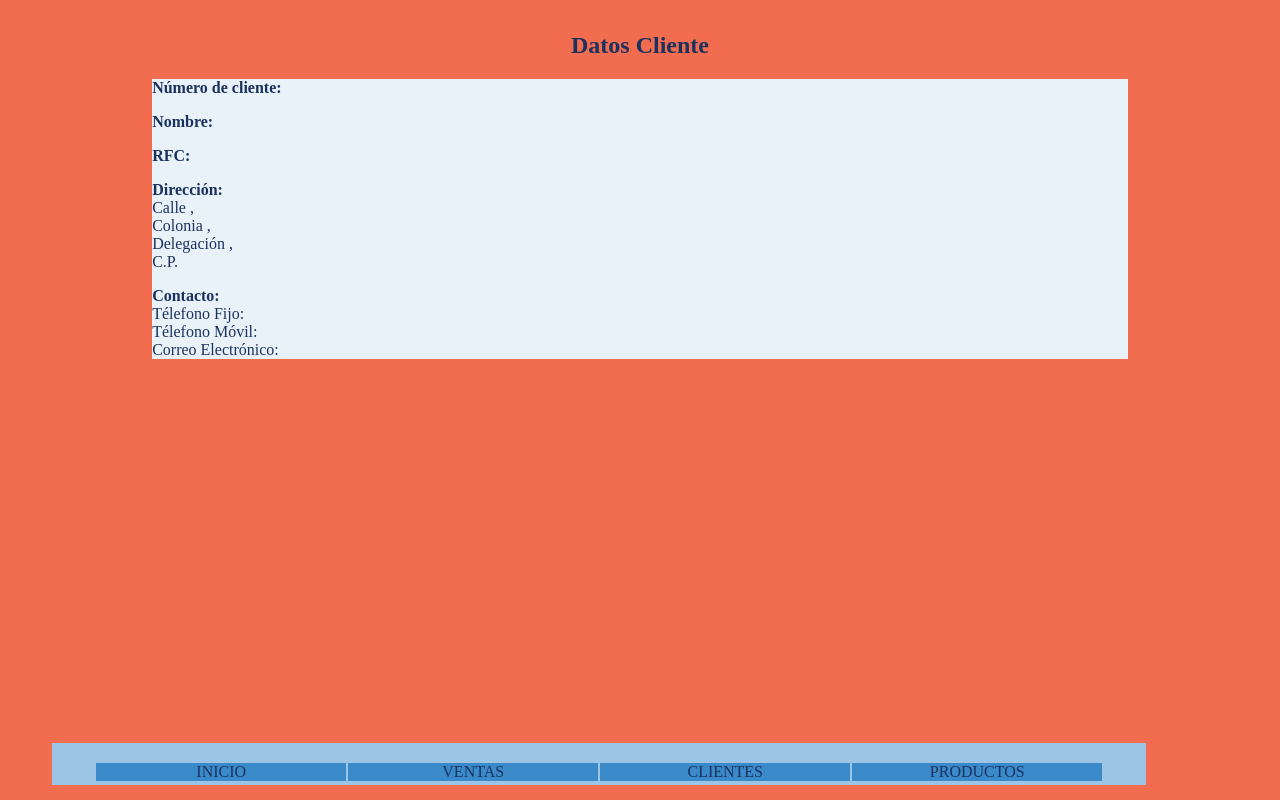
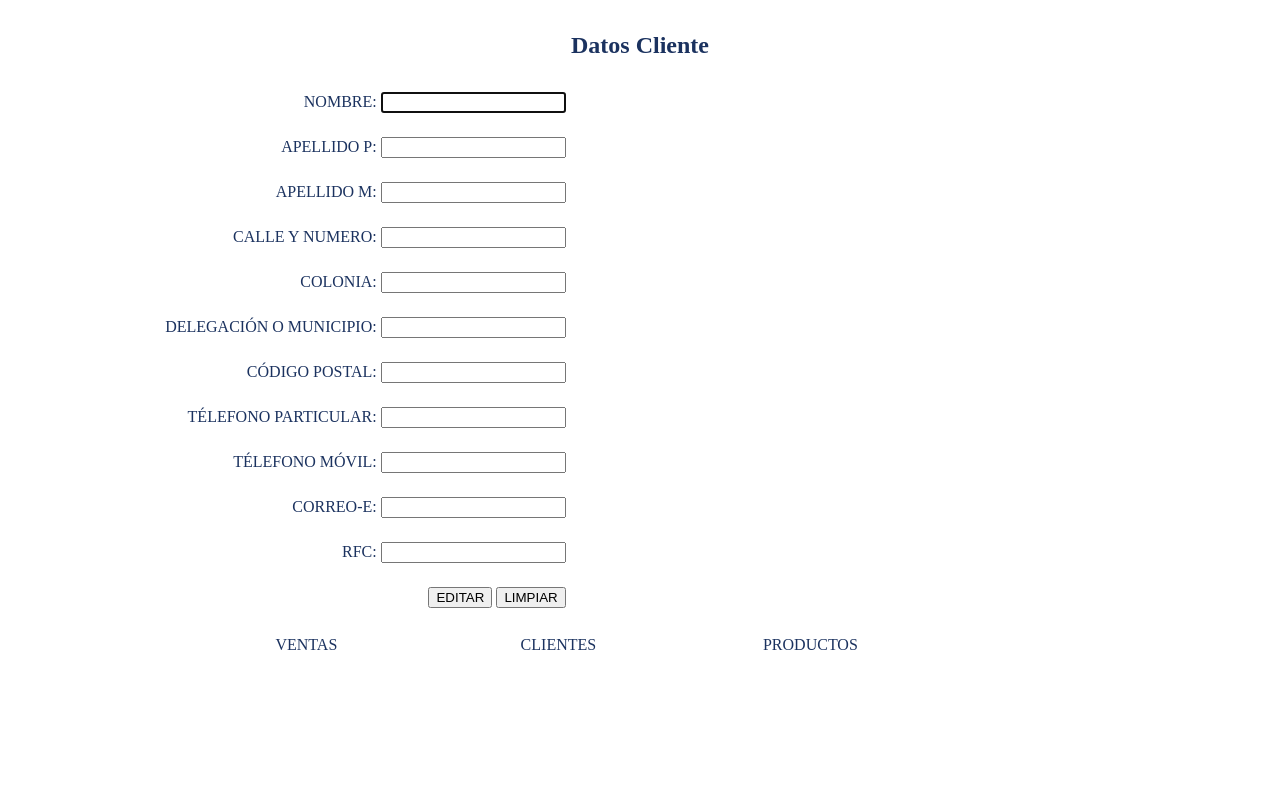
Before and after one commit to emmanuellesoy/emcat1, a CodeIgniter app: page /index.php/clientes/buscar_clientes in a window 1280 px wide. Run offline with CodeIgniter, Linux system fonts and the light colour scheme; data that the repository does not hold is empty.

Commit message:
Hola Charly

```diff
--- a/application/controllers/clientes.php
+++ b/application/controllers/clientes.php
@@ -88,6 +88,36 @@
 
         }
 
+        public function editar_cliente(){
+
+            $this->load->model('clientes_model', 'c_m', TRUE);
+
+            $datos['nombre_cliente'] = $this->input->post('nombre_cliente');
+
+            $datos['apellido_p'] = $this->input->post('apellido_p');
+
+            $datos['apellido_m'] = $this->input->post('apellido_m');
+
+            $datos['calle_numero'] = $this->input->post('calle_numero');
+
+            $datos['colonia'] = $this->input->post('colonia');
+
+            $datos['delegacion_municipio'] = $this->input->post('delegacion_munucipio');
+
+            $datos['codigo_postal'] = $this->input->post('codigo_postal');
+
+            $datos['telefono_particular'] = $this->input->post('telefono_particular');
+
+            $datos['telefono_movil'] = $this->input->post('telefono_movil');
+
+            $datos['correo'] = $this->input->post('correo_e');
+
+            $datos['efc'] = $this->input->post('rfc');
+
+            $this->c_m->editar($datos);
+
+        }
+
 }
 
 /* End of file principal.php */
--- a/application/models/clientes_model.php
+++ b/application/models/clientes_model.php
@@ -30,15 +30,15 @@
 
     }
 
-    public function borrar($id_cliente){
+    public function borrar($dato){
 
-        $sql = 'DELETE FROM clientes WHERE id_cliente = ?';
+        $sql = 'DELETE FROM clientes WHERE (id_cliente = ? OR nombre = ?)';
 
-        $consulta = $this->db->query($sql, array($id_cliente));
+        $consulta = $this->db->query($sql, array($dato));
 
         $sql = 'SELECT id_cliente FROM clientes WHERE id_cliente = ?';
 
-        $consulta = $this->db->query($sql, array($id_cliente));
+        $consulta = $this->db->query($sql, array($dato));
 
         if($consulta->num_rows() == 0){
 
@@ -84,6 +84,14 @@
 
     }
 
+    public function editar($datos){
+
+        $sql = 'UPDATE clientes SET nombre = ?, apellido_p = ?, apellido_m = ?, calle_numero = ?, colonia = ?, delegacion_municipio = ?, codigo_postal = ?, telefono_p = ?, telefono_m = ?, correo_e = ?, rfc = ?';
+
+        $consulta = $this->db->query($sql, array($datos['nombre_cliente'], $datos['apellido_p'], $datos['apellido_m'], $datos['calle_numero'], $datos['colonia'], $datos['delegacion_municipio'], $datos['codigo_postal'], $datos['telefono_particular'],  $datos['telefono_movil'], $datos['correo_e'], $datos['rfc']));
+
+    }
+
 }
 
 ?>
--- a/application/views/barra_de_herramientas.php
+++ b/application/views/barra_de_herramientas.php
@@ -1,5 +1,4 @@
 <ul>
-    <li><a href="<?=base_url(); ?>index.php/principal/"><label>INICIO</label></a></li>
     <li><a href="<?=base_url(); ?>index.php/principal/"><label>VENTAS</label></a></li>
     <li><a href="<?=base_url(); ?>index.php/principal/index/clientes"><label>CLIENTES</label></a></li>
     <li><a href="<?=base_url(); ?>index.php/principal/index/productos"><label>PRODUCTOS</label></a></li>
--- a/application/views/lista_clientes.php
+++ b/application/views/lista_clientes.php
@@ -10,31 +10,86 @@
                 <h1>Datos Cliente</h1>
             </header><!-- Termina seccion_actual[header] -->
             <section class="area_principal listar_clientes">
-                <p>
-                    <label><b>Número de cliente:</b></label>
-                    <br />
-                    <?=$datos_cliente['id_cliente']; ?>
-                </p>
-                <p>
-                    <label><b>Nombre:</b></label>
-                    <br />
-                    <?=$datos_cliente['nombre'].' '.$datos_cliente['apellido_p'].' '.$datos_cliente['apellido_m']; ?>
-                </p>
-                <p>
-                    <label><b>RFC:</b></label>
-                    <br />
-                    <?=$datos_cliente['rfc']; ?>
-                </p>
-                <p>
-                    <label><b>Dirección:</b></label>
-                    <br />
-                    <?='Calle '.$datos_cliente['calle_numero'].',<br />Colonia '.$datos_cliente['colonia'].',<br />Delegación '.$datos_cliente['delegacion_municipio'].',<br />C.P. '.$datos_cliente['codigo_postal']; ?>
-                </p>
-                <p>
-                    <label><b>Contacto:</b></label>
-                    <br />
-                    <?='Télefono Fijo: '.$datos_cliente['telefono_p'].'<br />Télefono Móvil: '.$datos_cliente['telefono_m'].'<br />Correo Electrónico: '.$datos_cliente['correo_e']; ?>
-                </p>
+                <section class="editar_cliente">
+                    <form class="feditar_cliente">
+                        <table class="teditarcliente">
+                            <tr>
+                                <td>
+                                    <label>NOMBRE:</label>
+                                    <input type="text" id="nombre_cliente" name="nombre_cliente" value="<?=$datos_cliente['nombre']; ?>" autofocus/>
+                                </td>
+                            </tr>
+                            <tr>
+                                <td>
+                                    <label>APELLIDO P:</label>
+                                    <input type="text" id="apellido_p" name="apellido_p" value="<?=$datos_cliente['apellido_p']; ?>" />
+                                </td>
+                            </tr>
+                            <tr>
+                                <td>
+                                    <label>APELLIDO M:</label>
+                                    <input type="text" id="apellido_m" name="apellido_m" value="<?=$datos_cliente['apellido_m']; ?>" />
+                                </td>
+                            </tr>
+                            <tr>
+                                <td>
+                                    <label>CALLE Y NUMERO:</label>
+                                    <input type="text" id="calle_numero" name="calle_numero" value="<?=$datos_cliente['calle_numero']; ?>" />
+                                </td>
+                            </tr>
+                            <tr>
+                                <td>
+                                    <label>COLONIA:</label>
+                                    <input type="text" id="colonia" name="colonia" value="<?=$datos_cliente['colonia']; ?>" />
+                                </td>
+                            </tr>
+                            <tr>
+                                <td>
+                                    <label>DELEGACIÓN O MUNICIPIO:</label>
+                                    <input type="text" id="delegacion_municipio" name="delegacion_municipio" value="<?=$datos_cliente['delegacion_municipio']; ?>" />
+                                </td>
+                            </tr>
+                            <tr>
+                                <td>
+                                    <label>CÓDIGO POSTAL:</label>
+                                    <input type="text" id="codigo_postal" name="codigo_postal" value="<?=$datos_cliente['codigo_postal']; ?>" />
+                                </td>
+                            </tr>
+
+                            <tr>
+                                <td>
+                                    <label>TÉLEFONO PARTICULAR:</label>
+                                    <input type="tel" id="telefono_particular" name="telefono_particular" value="<?=$datos_cliente['telefono_p']; ?>" />
+                                </td>
+                            </tr>
+                            <tr>
+                                <td>
+                                    <label>TÉLEFONO MÓVIL:</label>
+                                    <input type="tel" id="telefono_movil" name="telefono_movil" value="<?=$datos_cliente['telefono_m']; ?>" />
+                                </td>
+                            </tr>
+                            <tr>
+                                <td>
+                                    <label>CORREO-E:</label>
+                                    <input type="email" id="correo_e" name="correo_e" value="<?=$datos_cliente['correo_e']; ?>" />
+                                </td>
+                            </tr>
+                            <tr>
+                                <td>
+                                    <label>RFC:</label>
+                                    <input type="text" id="rfc" name="rfc" value="<?=$datos_cliente['rfc']; ?>" />
+                                </td>
+                            </tr>
+                            <tr>
+                                <td>
+                                    <button type="button" id="bedidtar_cliente"
+                                            onclick="editar_cliente()">EDITAR</button><!-- Aquí se llama a editar_cliente()[functión] -->
+                                    <input type="reset" id="cancelar_formulario" value="LIMPIAR" />
+                                </td>
+                            </tr>
+                        </table><!-- Termina teditar_clientel[table] -->
+                    </form><!-- Termina feditar_clientel[form] -->
+                </section><!-- Termina editar_clientel[section] -->
             </section>
             <footer class="pie_principal">
                 <?=$footer ?>
--- a/statics/css/index.css
+++ b/statics/css/index.css
@@ -6,7 +6,7 @@
         Purpose of the stylesheet follows.
 */
 body{
-    background-color: #F26C4F;
+    /*background-color: #F26C4F;*/
     border: 0;
     color: #1B325F;
 }
@@ -16,13 +16,13 @@
 }
 .area_principal{
     width: 83%;
-    text-align: left;
+    text-align: center;
 }
 .listar_clientes{
-    background-color: #E9F2F9;
+    /*background-color: #E9F2F9;*/
 }
 .marco_general{
-    background-color: #F26C4F;
+    /*background-color: #F26C4F;*/
     position: relative;
     display: block;
     width: 93%;
@@ -33,14 +33,14 @@
 }
 .pie_principal{
     position: relative;
-    background-color: #9CC4E4;
+    /*background-color: #9CC4E4;*/
     padding: 3px;
     width: 85%;
     margin: auto;
     margin-top: 10px;
     margin-bottom: 0px;
     bottom: 15px;
-    position: fixed;
+
 }
 td{
     margin:10px;
@@ -49,7 +49,7 @@
 a:active, a:link, a:visited{
     text-decoration: none;
     color: #1B325F;
-    background-color: #3A89C9;
+    /*background-color: #3A89C9;*/
     width: 250px;
     display: block;
     text-align: center;
```
Also changed, not shown: application/views/editar_cliente.php (+11 -18 lines).
